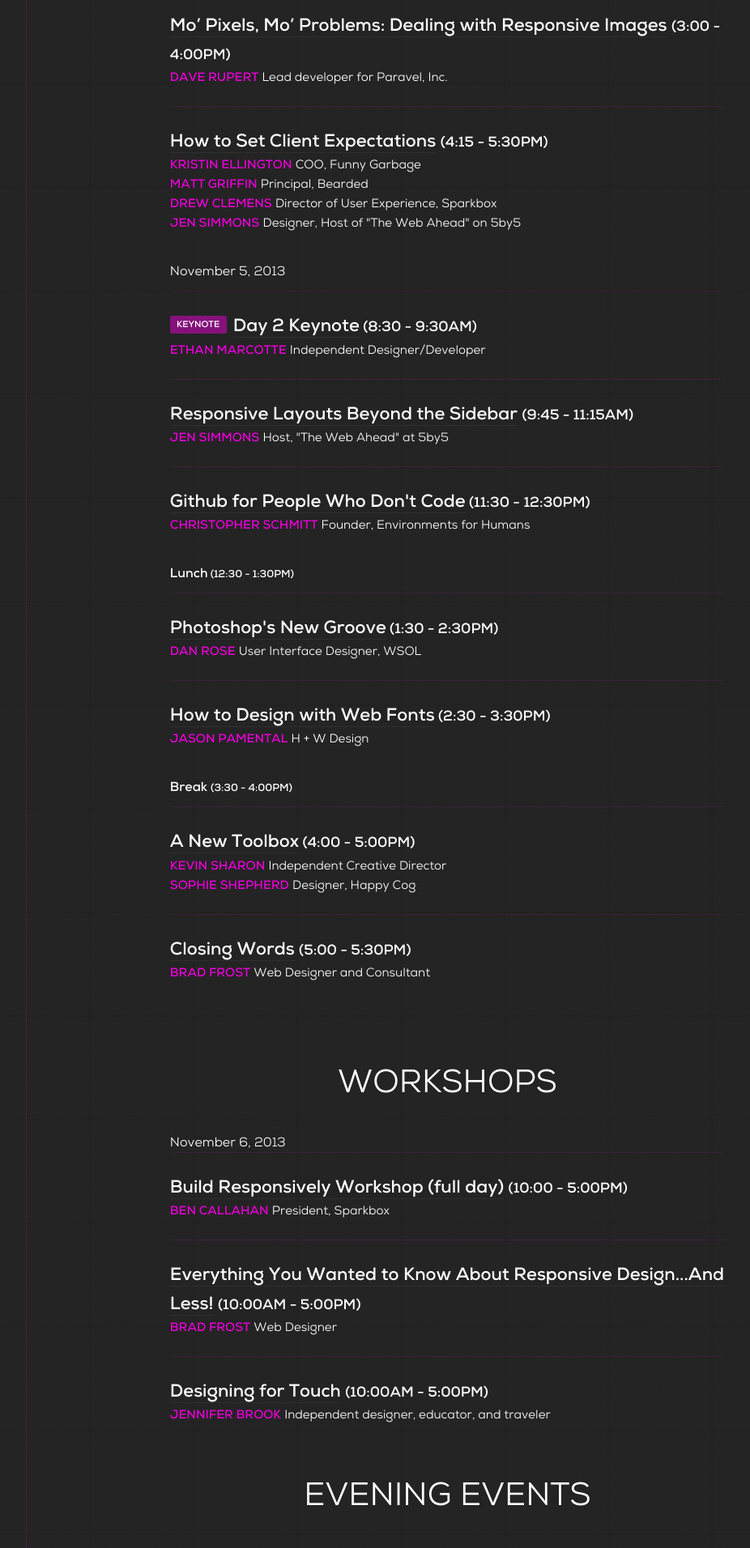
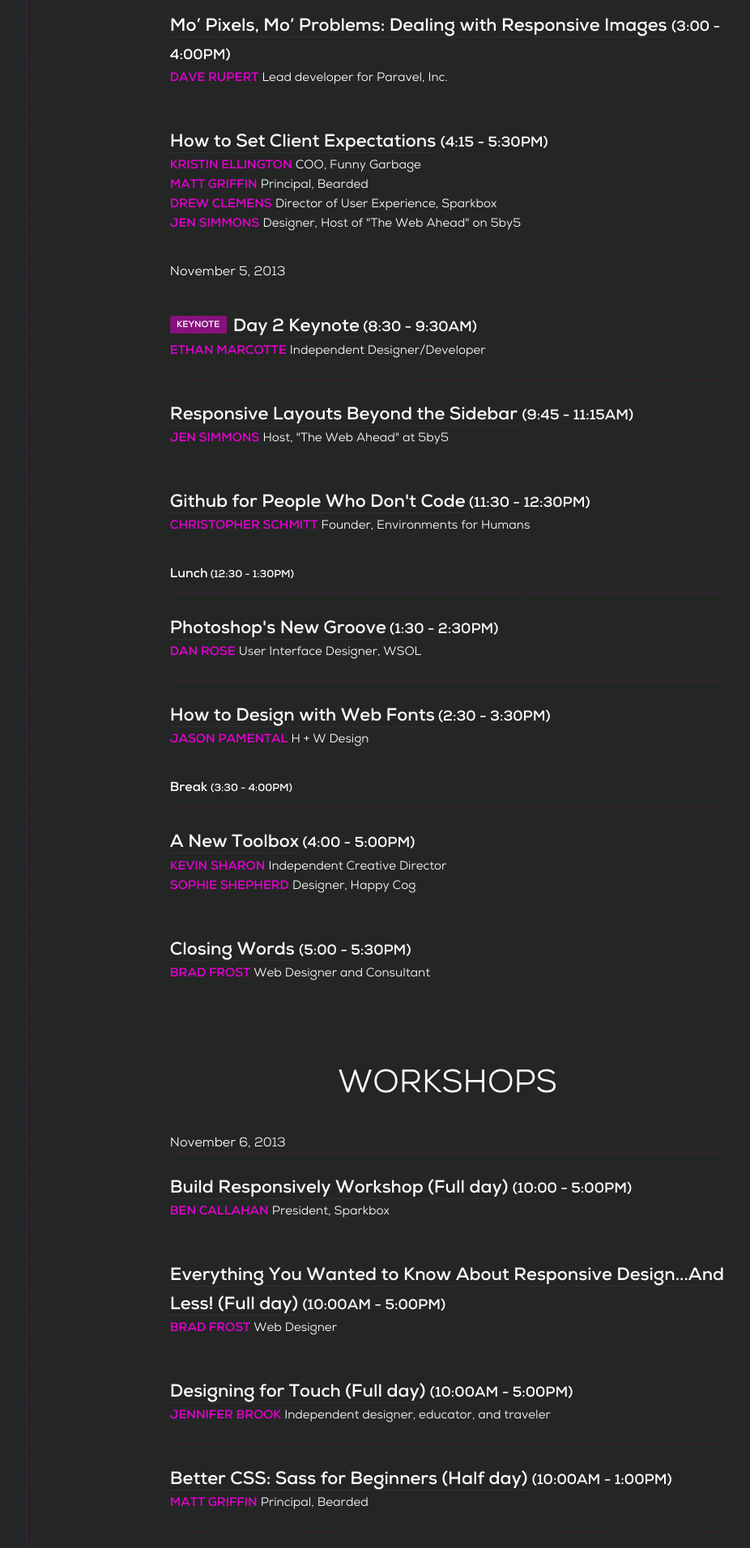
Before and after one commit to teleject/artifactconf-site, a PHP site: page /index.html in a window 1280 px wide. Shown: the part 4120-6032 px from the top of the page at 81% size, without its empty margins (208-1134 px from the left). Run offline with PHP 8.4, Linux system fonts and the light colour scheme; some web fonts are replaced.

Commit message:
updated background, made room for more workshops

```diff
--- a/css/main.css
+++ b/css/main.css
@@ -572,8 +572,10 @@ html[xmlns] .clearfix, html[xmlns] .mobile_nav, html[xmlns] .section, html[xmlns
 /* ---------- SITE STYLES --------------------------------------------------- */
 /* -------------------------------------------------------------------------- */
 body {
-  background: #242525 url(../img/star_1.jpg) top center;
-  background: #242525 url(../img/gray-bg.png) 50% 0;
+ // background: #242525 url(../img/star_1.jpg) top center;
+//  background: #242525 url(../img/gray-bg.png) 50% 0;
+background: #242525;
+
   font-size: 112.5%;
   line-height: 1.5;
   font-family: "Nexa", "Helvetica Neue", Helvetica, Arial, Sans-serif;
@@ -617,7 +619,6 @@ a {
   border-right: 1px dotted rgba(229, 0, 210, 0.3); }
   .nav li {
     background: rgba(229, 0, 210, 0.1);
-    background: url(../img/arrow-bg-1.png) 50% 0;
     padding: 0;
     margin: 0;
     list-style: 0;
@@ -1165,7 +1166,6 @@ margin: .5em;
 
   .section.intro {
     background: rgba(229, 0, 210, 0.2);
-    background: url(../img/arrow-bg-1.png) 50% 0, url(../img/arrow-bg-2.png) 50% 0, url(../img/arrow-bg-3.png) 30% 0, rgba(229, 0, 210, 0.2);
     padding-top: 40px;
     padding-bottom: 40px;
     /*& > div > h2{
--- a/index.html
+++ b/index.html
@@ -744,7 +744,7 @@
                 <!-- Workshop -->
                 <div class="program-item" id="workshop1">
                     <header>
-                        <h3><a class="more" href="#workshop1">Build Responsively Workshop (full day)</a> <strong><small>(10:00 - 5:00PM)</small></strong></h3>
+                        <h3><a class="more" href="#workshop1">Build Responsively Workshop (Full day)</a> <strong><small>(10:00 - 5:00PM)</small></strong></h3>
                         <div class="program-speaker">
                             <span class="program-speaker-name">Ben Callahan</span>
                             <span class="program-speaker-title">President, Sparkbox</span>
@@ -777,7 +777,7 @@
                 <!-- Workshop -->
                 <div class="program-item" id="workshop2">
                     <header>
-                        <h3><a class="more" href="#workshop2">Everything You Wanted to Know About Responsive Design...And Less!</a> <strong><small>(10:00AM - 5:00PM)</small></strong></h3>
+                        <h3><a class="more" href="#workshop2">Everything You Wanted to Know About Responsive Design...And Less! (Full day)</a> <strong><small>(10:00AM - 5:00PM)</small></strong></h3>
                         <div class="program-speaker">
                             <span class="program-speaker-name">Brad Frost</span>
                             <span class="program-speaker-title">Web Designer</span>
@@ -815,7 +815,7 @@
                 <!-- Workshop -->
                 <div class="program-item" id="workshop3">
                     <header>
-                        <h3><a class="more" href="#workshop3">Designing for Touch</a> <strong><small>(10:00AM - 5:00PM)</small></strong></h3>
+                        <h3><a class="more" href="#workshop3">Designing for Touch (Full day)</a> <strong><small>(10:00AM - 5:00PM)</small></strong></h3>
                        <div class="program-speaker">
                             <span class="program-speaker-name">Jennifer Brook</span>
                             <span class="program-speaker-title">Independent designer, educator, and traveler</span>
@@ -825,11 +825,61 @@
                     <div class="description program-description">
                       <p>For more than a decade and a half designers have used the same tool to make the web that we’ve used to interact with it, namely the mouse.</p>
                         <p>The emergence of mobile and touch devices presents us with both an opportunity to step away from our desks and explore new ways of thinking, creating, and working, as well as responsibility to cultivate empathy and contextual awareness for the specific needs of mobile users.</p>
-                        <p>In this workshop, we’ll challenge the idea that the laptop or desktop & mouse should be our primary creation tool when designing for touch and through pairing sketching with various tools and apps available on iOS devices, we’ll tap, swipe, and pinch our way to interactive touch prototypes.</p>
+                        <p>In this workshop, we’ll challenge the idea that the laptop or desktop &amp; mouse should be our primary creation tool when designing for touch and through pairing sketching with various tools and apps available on iOS devices, we’ll tap, swipe, and pinch our way to interactive touch prototypes.</p>
                     </div>
 
                 </div>
                 <!-- ///Workshop -->
+
+                <!-- Workshop -->
+                <div class="program-item" id="workshop4">
+                    <header>
+                        <h3><a class="more" href="#workshop4">Better CSS: Sass for Beginners (Half day)</a> <strong><small>(10:00AM - 1:00PM)</small></strong></h3>
+                       <div class="program-speaker">
+                            <span class="program-speaker-name">Matt Griffin</span>
+                            <span class="program-speaker-title">Principal, Bearded</span>
+                        </div>
+                    </header>
+
+                    <div class="description program-description">
+						<p>Are you still writing plain old vanilla CSS? Well, then your life is about to change, my friend.</p>
+
+						<p>Sass is a CSS preprocessor that does everything you ever wanted CSS to do, and then compiles down to regular old CSS for those pesky browsers to consume. Remember how, way back when, linked stylesheets made your life a million times better than using repetitive, inline styles? This is going to feel like that all over again.</p>
+
+						<p>In this workshop, Matt Griffin and Patrick Fulton from Bearded will get you up and running using Sass and Compass. We&#8217;ll start with the very basics and help you incorporate great Sassy benefits like:</p>
+
+						<ul>
+						<li>Using variables to update color and size values across your whole site in seconds.</li>
+						<li>Creating mixins so you can apply multiple lines of CSS (think: button styles) to elements throughout your project.</li>
+						<li>Mastering the joys and pitfalls of nesting your SCSS so it reflects your markup, without getting carried away.</li>
+						<li>Discovering the wonders of Compass&#8217; built-in mixins, so you never have to think about browser extensions again.</li>
+						<li>Implementing Breakpoint to wrangle your media queries, and provide better fall-backs for old IE.</li>
+						<li>Organizing your files into sensible groups of partials that will be imported into your final master CSS file, to save you and your team headaches later.</li>
+						</ul>
+
+						<p>So please do join us. By the end of this workshop you&#8217;ll be happier, taller, better-looking, and you&#8217;ll never ever want to go back to plain old CSS again. Or anyway, at least the first and last ones, we promise!</p>
+                    </div>
+
+                </div>
+                <!-- ///Workshop -->
+
+                <!-- Workshop -->
+                <div class="program-item" id="workshop5">
+                    <header>
+                        <h3><a class="more" href="#workshop5">CSS Animation (Half day)</a> <strong><small>(2:00PM - 5:00PM)</small></strong></h3>
+                       <div class="program-speaker">
+                            <span class="program-speaker-name">Val Head</span>
+                            <span class="program-speaker-title">Designer &amp; Consultant</span>
+                        </div>
+                    </header>
+
+                    <div class="description program-description">
+                      <p>TBA</p>
+                    </div>
+
+                </div>
+                <!-- ///Workshop -->
+
 
             </div>
 
@@ -895,8 +945,15 @@
 
             <p><strong class="east">REMINDER:</strong> If you joined us in Austin, you have already seen the sessions that will be offered at ARTIFACT EAST with the exception of Ethan Marcotte's Keynote.
             Of course, we’d love to see you, if you want to do it again.</p>
-            <!--  <p><strong>Registration is not yet open. SIGN UP for the mailing list to find out when you can register!</strong></p> -->
-                <!-- Begin MailChimp Signup Form                 <div id="mc_embed_signup" class="signupform">
+
+               <div style="width:100%; text-align:left;" >
+                <iframe  src="https://www.eventbrite.com/tickets-external?eid=7675089399&ref=etckt&v=2" frameborder="0" height="750" width="100%" vspace="0" hspace="0" marginheight="5" marginwidth="5" scrolling="auto" allowtransparency="true">
+                </iframe>
+
+	            <h2 class="section-header">NEWSLETTER</h2>
+
+	            <p><strong>Stay up-to-date with conference events, speaker details, and specials!</strong></p>
+	                <!--Begin MailChimp Signup Form   -->              <div id="mc_embed_signup" class="signupform">
 	                    <form action="http://environmentsforhumans.us1.list-manage1.com/subscribe/post?u=821d86bca4348be84e3ae78d9&id=4fcc68e9a6" method="post" id="mc-embedded-subscribe-form" name="mc-embedded-subscribe-form" class="validate" target="_blank" novalidate>
 	                        <div id="mce-responses" class="clear">
 	                            <div class="response" id="mce-error-response" style="display:none"></div>
@@ -909,10 +966,7 @@
 	                        <button type="submit" value="Subscribe" name="subscribe" id="mc-embedded-subscribe" class="button">Subscribe</button>
 	                    </form>
 	                </div>
-              End mc_embed_signup -->
-               <div style="width:100%; text-align:left;" >
-                <iframe  src="https://www.eventbrite.com/tickets-external?eid=7675089399&ref=etckt&v=2" frameborder="0" height="550" width="100%" vspace="0" hspace="0" marginheight="5" marginwidth="5" scrolling="auto" allowtransparency="true">
-                </iframe>
+	             <!-- End mc_embed_signup -->
 
                </div>
 
```
Also changed, not shown: 1 other file. Lines whose indentation alone changed are shown as unchanged.
